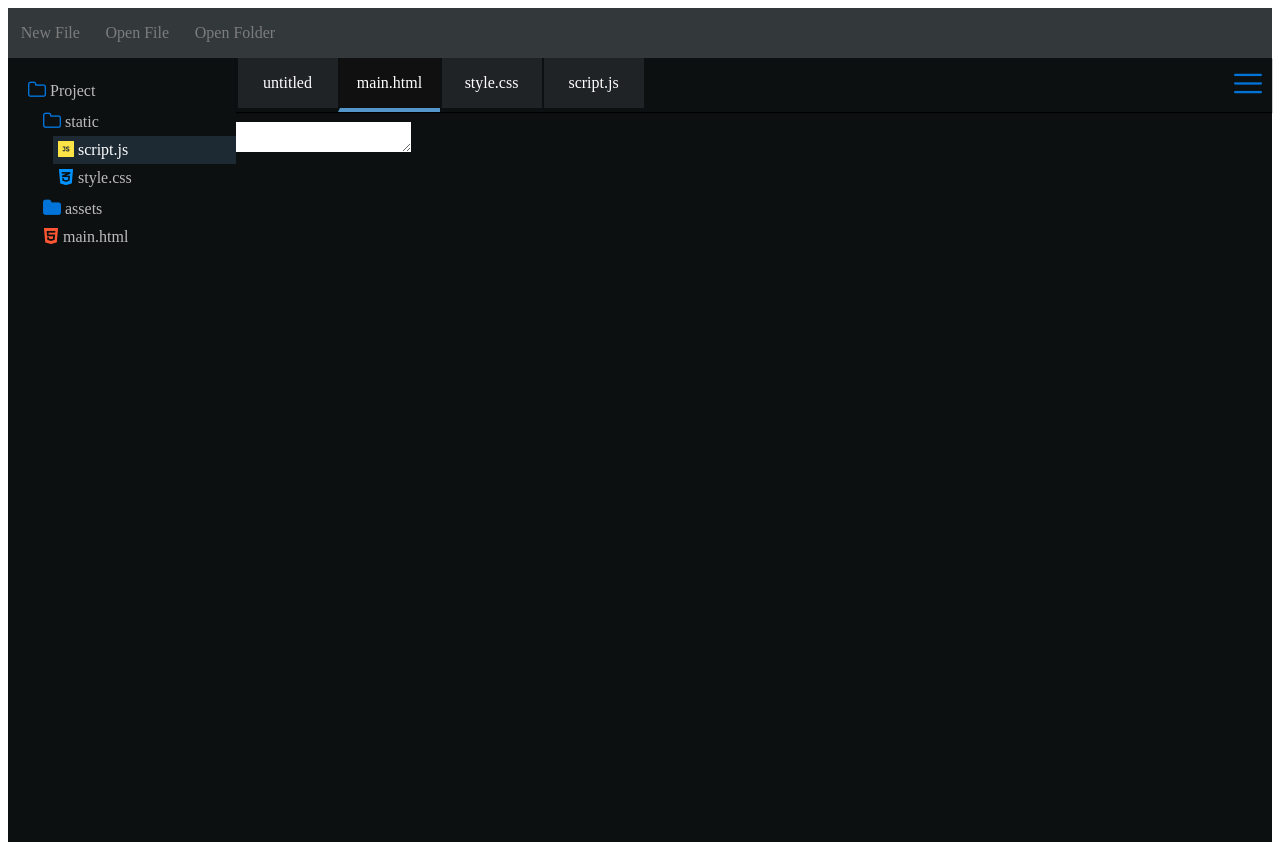
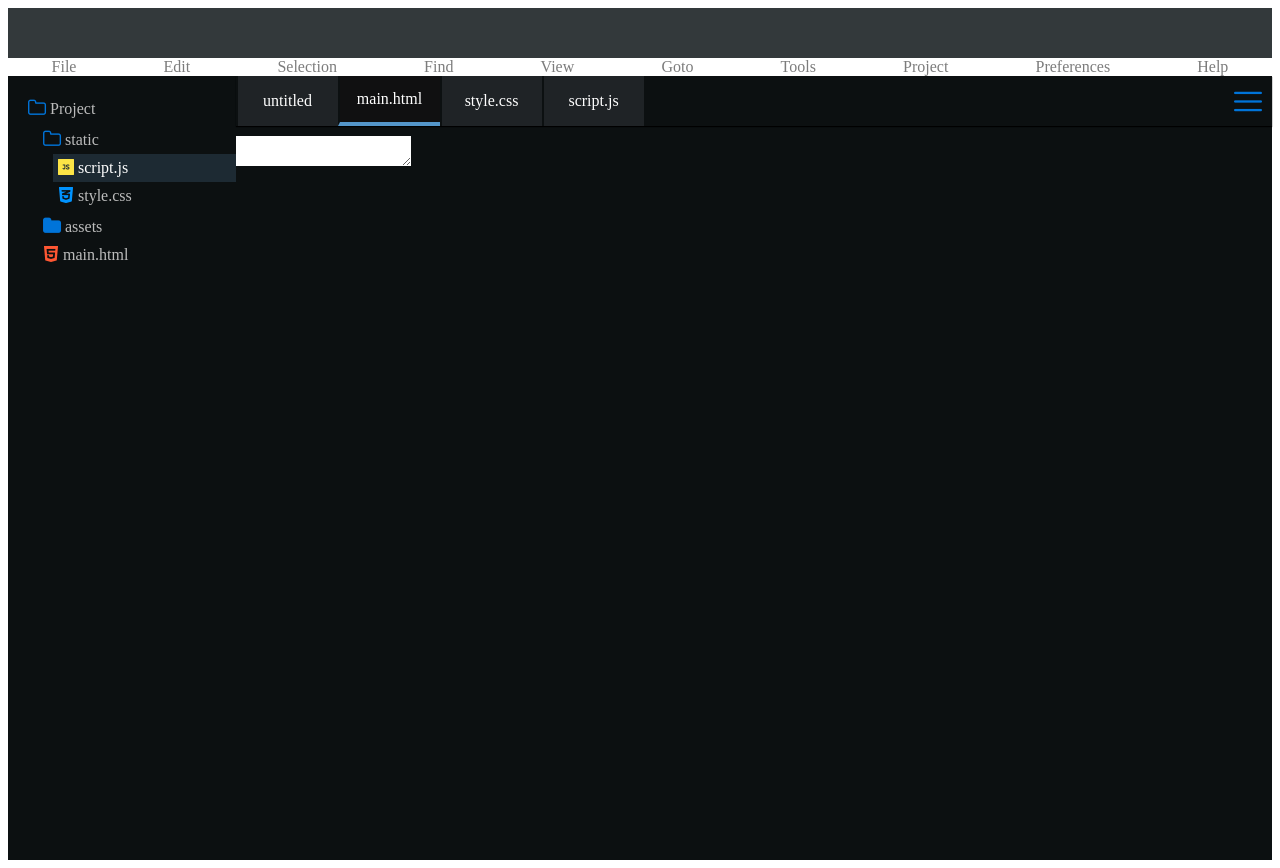
Before and after one commit to Inevio/codeEditor2, a website built with webpack: page main.html in a window 1280 px wide. Built offline with nearby package versions, Linux system fonts and the light colour scheme.

Commit message:
Barra de navegacion: Implementada pero falta que desplegue las opciones

```diff
--- a/main.html
+++ b/main.html
@@ -1,13 +1,5 @@
-  <link rel="stylesheet" href="static/style.js">
+  <link rel="stylesheet" href="static/style.css">
   <section class="ui-header wz-dragger">
-    <nav class="navigation">
-      <ul>
-        <li>New File</li>
-        <li>Open File</li>
-        <li>Open Folder</li>
-      </ul>
-    </nav>
-
     <section class="ui-header-buttons">
       <figure class="ui-minimize"><i></i></figure>
       <figure class="ui-maximize"><i></i></figure>
@@ -15,9 +7,24 @@
     </section>
   </section>
 
+  <nav class="navigation">
+    <ul>
+      <li>File</li>
+      <li>Edit</li>
+      <li>Selection</li>
+      <li>Find</li>
+      <li>View</li>
+      <li>Goto</li>
+      <li>Tools</li>
+      <li>Project</li>
+      <li>Preferences</li>
+      <li>Help</li>
+    </ul>
+  </nav>
+
   <section class="container">
       <div class="sidebar">
-        <ul>
+        <ul id="lista">
           <li><i class="icon-white"></i> Project</li>
           <ul>
             <li><i class="icon-white"></i> static</li>
@@ -33,12 +40,12 @@
 
       <div class="code">
         <div class="tabs-container">
-          <div class="tabs">
-            <div class="tab"><span>untitled</span></div>
-            <div class="tab on"><span>main.html</span></div>
-            <div class="tab"><span>style.css</span></div>
-            <div class="tab"><span>script.js</span></div>
-          </div>
+          <ul class="tabs">
+            <li class="tab"><span>untitled</span></li>
+            <li class="tab on"><span>main.html</span></li>
+            <li class="tab"><span>style.css</span></li>
+            <li class="tab"><span>script.js</span></li>
+          </ul>
           <div class="tabs-menu">
             <div class="menu">
               <i class="icon-menu"></i>
@@ -47,7 +54,7 @@
         </div>
 
         <div class="text">
-          <textarea id="myTextArea" class="content"></textarea>
+          <textarea id="myTextArea"></textarea>
         </div>
       </div>
   </section>
--- a/package.json
+++ b/package.json
@@ -17,6 +17,7 @@
     "extract-text-webpack-plugin": "^3.0.2",
     "standard": "^10.0.3",
     "style-loader": "^0.19.1",
+    "uglifyjs-webpack-plugin": "^1.1.6",
     "url-loader": "^0.6.2",
     "webpack": "^3.10.0"
   }
--- a/src/style.css
+++ b/src/style.css
@@ -1,5 +1,5 @@
 @import url('./flaticon.css');
-/*@import url('./codemirror/lib/codemirror.css');*/
+/*@import url('./cm/lib/codemirror.css');*/
 /*@import url('./codemirror/theme/monokai.css');*/
 
 .wz-view {
@@ -24,7 +24,7 @@
 
   nav.navigation ul {
     list-style: none;
-    width: 280px;
+    width: 100%;
     margin: 0;
     padding: 0;
     display: flex;
@@ -34,6 +34,7 @@
     nav.navigation ul li {
       cursor: pointer;
       color: #7c7c7c;
+      /*height: 16px;*/
     }
 
     nav.navigation ul li:hover {
@@ -51,9 +52,9 @@
 section.container,
 section.container div.sidebar,
 section.container div.code,
-section.container div.tabs-container,
-section.container div.tabs-container div.tabs,
-section.container div.code div.tabs-container div.tabs div.tab,
+section.container div.code div.tabs-container,
+section.container div.code div.tabs-container ul.tabs,
+section.container div.code div.tabs-container ul.tabs li.tab,
 section.container div.code div.tabs-menu,
 section.container div.code div.tabs-menu div.menu,
 section.container div.text,
@@ -147,19 +148,19 @@ section.container {
       box-shadow: 0 1px 1px black;
       z-index: 1;
       width: 100%;
+      height: 50px;
     }
 
       /* Tabs: grupo */
-      section.container div.code div.tabs-container div.tabs {
+      section.container div.code div.tabs-container ul.tabs {
         color: white;
         display: flex;
         width: 95%;
       }
 
       /* Tab: individual */
-      section.container div.code div.tabs-container div.tabs div.tab {
+      section.container div.code div.tabs-container ul.tabs li.tab {
         width: 100px;
-        height: 50px;
         display: flex;
         justify-content: center;
         align-items: center;
@@ -168,11 +169,11 @@ section.container {
         border-left: 2px solid #0c1011;
       }
 
-      section.container div.code div.tabs-container div.tabs div.tab:hover {
+      section.container div.code div.tabs-container ul.tabs li.tab:hover {
         background-color: #101011;
       }
 
-      section.container div.code div.tabs-container div.tabs div.tab.on {
+      section.container div.code div.tabs-container ul.tabs li.tab.on {
         border-bottom: 4px solid #5496ca;
         background-color: #101011;
       }
@@ -202,9 +203,3 @@ section.container {
     .CodeMirror {
       font-size: 16px;
     }
-
-iframe {
-  width: 100%;
-  height: 100%;
-  z-index: 1;
-}
--- a/static/script.js
+++ b/static/script.js
@@ -1,82 +1 @@
-/******/ (function(modules) { // webpackBootstrap
-/******/ 	// The module cache
-/******/ 	var installedModules = {};
-/******/
-/******/ 	// The require function
-/******/ 	function __webpack_require__(moduleId) {
-/******/
-/******/ 		// Check if module is in cache
-/******/ 		if(installedModules[moduleId]) {
-/******/ 			return installedModules[moduleId].exports;
-/******/ 		}
-/******/ 		// Create a new module (and put it into the cache)
-/******/ 		var module = installedModules[moduleId] = {
-/******/ 			i: moduleId,
-/******/ 			l: false,
-/******/ 			exports: {}
-/******/ 		};
-/******/
-/******/ 		// Execute the module function
-/******/ 		modules[moduleId].call(module.exports, module, module.exports, __webpack_require__);
-/******/
-/******/ 		// Flag the module as loaded
-/******/ 		module.l = true;
-/******/
-/******/ 		// Return the exports of the module
-/******/ 		return module.exports;
-/******/ 	}
-/******/
-/******/
-/******/ 	// expose the modules object (__webpack_modules__)
-/******/ 	__webpack_require__.m = modules;
-/******/
-/******/ 	// expose the module cache
-/******/ 	__webpack_require__.c = installedModules;
-/******/
-/******/ 	// define getter function for harmony exports
-/******/ 	__webpack_require__.d = function(exports, name, getter) {
-/******/ 		if(!__webpack_require__.o(exports, name)) {
-/******/ 			Object.defineProperty(exports, name, {
-/******/ 				configurable: false,
-/******/ 				enumerable: true,
-/******/ 				get: getter
-/******/ 			});
-/******/ 		}
-/******/ 	};
-/******/
-/******/ 	// getDefaultExport function for compatibility with non-harmony modules
-/******/ 	__webpack_require__.n = function(module) {
-/******/ 		var getter = module && module.__esModule ?
-/******/ 			function getDefault() { return module['default']; } :
-/******/ 			function getModuleExports() { return module; };
-/******/ 		__webpack_require__.d(getter, 'a', getter);
-/******/ 		return getter;
-/******/ 	};
-/******/
-/******/ 	// Object.prototype.hasOwnProperty.call
-/******/ 	__webpack_require__.o = function(object, property) { return Object.prototype.hasOwnProperty.call(object, property); };
-/******/
-/******/ 	// __webpack_public_path__
-/******/ 	__webpack_require__.p = "";
-/******/
-/******/ 	// Load entry module and return exports
-/******/ 	return __webpack_require__(__webpack_require__.s = 0);
-/******/ })
-/************************************************************************/
-/******/ ([
-/* 0 */
-/***/ (function(module, exports, __webpack_require__) {
-
-"use strict";
-
-
-__webpack_require__(1);
-
-/***/ }),
-/* 1 */
-/***/ (function(module, exports) {
-
-// removed by extract-text-webpack-plugin
-
-/***/ })
-/******/ ]);
+!function(t){var n={};function r(e){if(n[e])return n[e].exports;var o=n[e]={i:e,l:!1,exports:{}};return t[e].call(o.exports,o,o.exports,r),o.l=!0,o.exports}r.m=t,r.c=n,r.d=function(t,n,e){r.o(t,n)||Object.defineProperty(t,n,{configurable:!1,enumerable:!0,get:e})},r.n=function(t){var n=t&&t.__esModule?function(){return t.default}:function(){return t};return r.d(n,"a",n),n},r.o=function(t,n){return Object.prototype.hasOwnProperty.call(t,n)},r.p="",r(r.s=0)}([function(t,n,r){"use strict";r(1)},function(t,n){}]);
--- a/static/style.css
+++ b/static/style.css
@@ -29,7 +29,7 @@
 .icon-html:before { content: "\F102"; }
 .icon-black:before { content: "\F103"; }
 .icon-white:before { content: "\F104"; }
-.icon-menu:before { content: "\F105"; }/*@import url('./codemirror/lib/codemirror.css');*/
+.icon-menu:before { content: "\F105"; }/*@import url('./cm/lib/codemirror.css');*/
 /*@import url('./codemirror/theme/monokai.css');*/
 
 .wz-view {
@@ -54,7 +54,7 @@
 
   nav.navigation ul {
     list-style: none;
-    width: 280px;
+    width: 100%;
     margin: 0;
     padding: 0;
     display: flex;
@@ -64,6 +64,7 @@
     nav.navigation ul li {
       cursor: pointer;
       color: #7c7c7c;
+      /*height: 16px;*/
     }
 
     nav.navigation ul li:hover {
@@ -81,9 +82,9 @@
 section.container,
 section.container div.sidebar,
 section.container div.code,
-section.container div.tabs-container,
-section.container div.tabs-container div.tabs,
-section.container div.code div.tabs-container div.tabs div.tab,
+section.container div.code div.tabs-container,
+section.container div.code div.tabs-container ul.tabs,
+section.container div.code div.tabs-container ul.tabs li.tab,
 section.container div.code div.tabs-menu,
 section.container div.code div.tabs-menu div.menu,
 section.container div.text,
@@ -177,19 +178,19 @@ section.container {
       box-shadow: 0 1px 1px black;
       z-index: 1;
       width: 100%;
+      height: 50px;
     }
 
       /* Tabs: grupo */
-      section.container div.code div.tabs-container div.tabs {
+      section.container div.code div.tabs-container ul.tabs {
         color: white;
         display: flex;
         width: 95%;
       }
 
       /* Tab: individual */
-      section.container div.code div.tabs-container div.tabs div.tab {
+      section.container div.code div.tabs-container ul.tabs li.tab {
         width: 100px;
-        height: 50px;
         display: flex;
         justify-content: center;
         align-items: center;
@@ -198,11 +199,11 @@ section.container {
         border-left: 2px solid #0c1011;
       }
 
-      section.container div.code div.tabs-container div.tabs div.tab:hover {
+      section.container div.code div.tabs-container ul.tabs li.tab:hover {
         background-color: #101011;
       }
 
-      section.container div.code div.tabs-container div.tabs div.tab.on {
+      section.container div.code div.tabs-container ul.tabs li.tab.on {
         border-bottom: 4px solid #5496ca;
         background-color: #101011;
       }
@@ -232,9 +233,3 @@ section.container {
     .CodeMirror {
       font-size: 16px;
     }
-
-iframe {
-  width: 100%;
-  height: 100%;
-  z-index: 1;
-}
--- a/webpack.config.js
+++ b/webpack.config.js
@@ -1,5 +1,6 @@
 const path = require('path')
 const ExtractTextPlugin = require('extract-text-webpack-plugin')
+const UglifyJsPlugin = require('uglifyjs-webpack-plugin')
 
 module.exports = {
   entry: {
@@ -17,7 +18,7 @@ module.exports = {
         use: {
           loader: 'babel-loader',
           options: {
-            presets: ['es2015', 'es2016']
+            presets: ['es2015']
           }
         }
       },
@@ -41,6 +42,7 @@ module.exports = {
   },
   plugins: [
     // Here will be the imported plugins
-    new ExtractTextPlugin(path.join('style.css'))
+    new ExtractTextPlugin(path.join('style.css')),
+    new UglifyJsPlugin()
   ]
 }
```
Also changed, not shown: src/script.js (+9 -8 lines), 1 other file.
